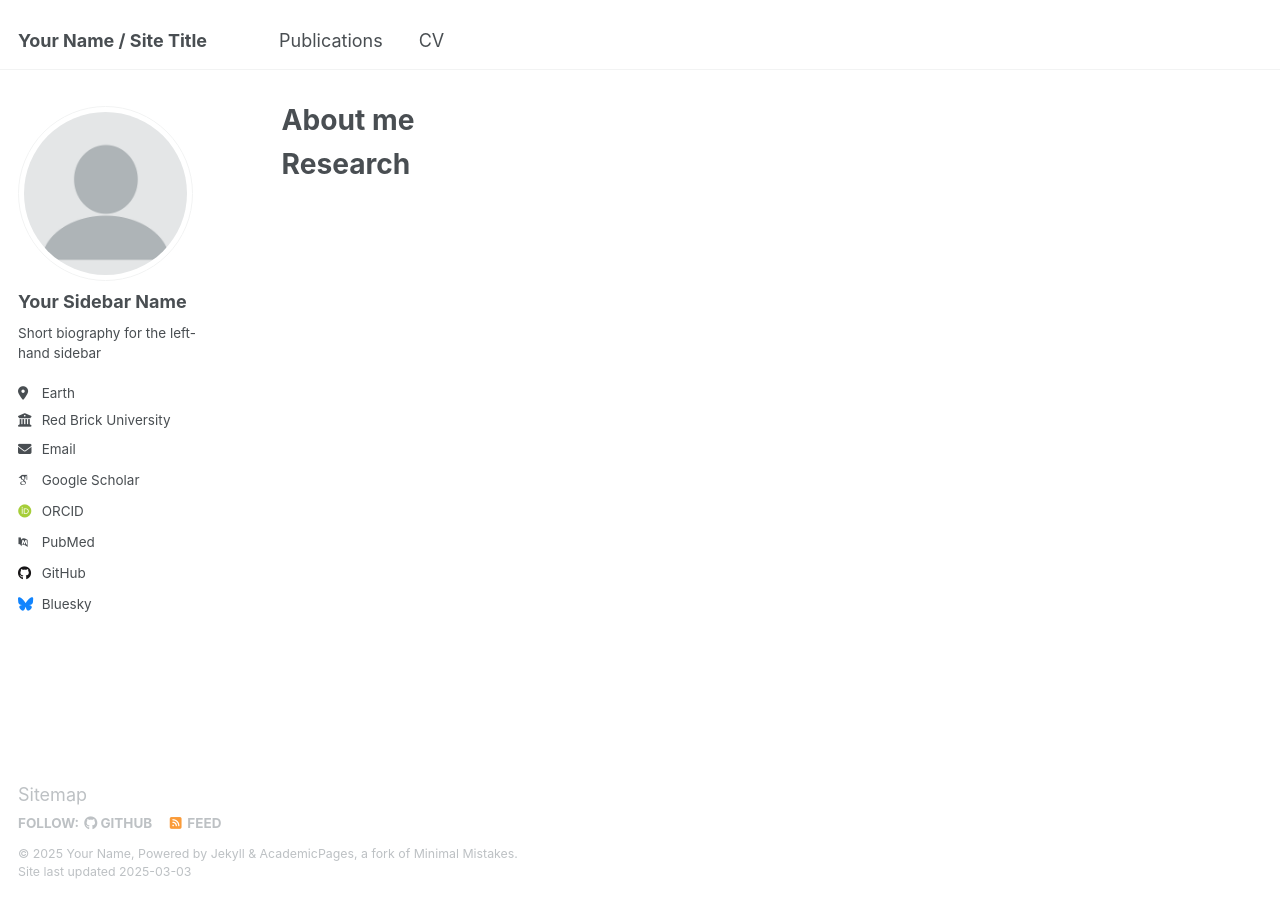
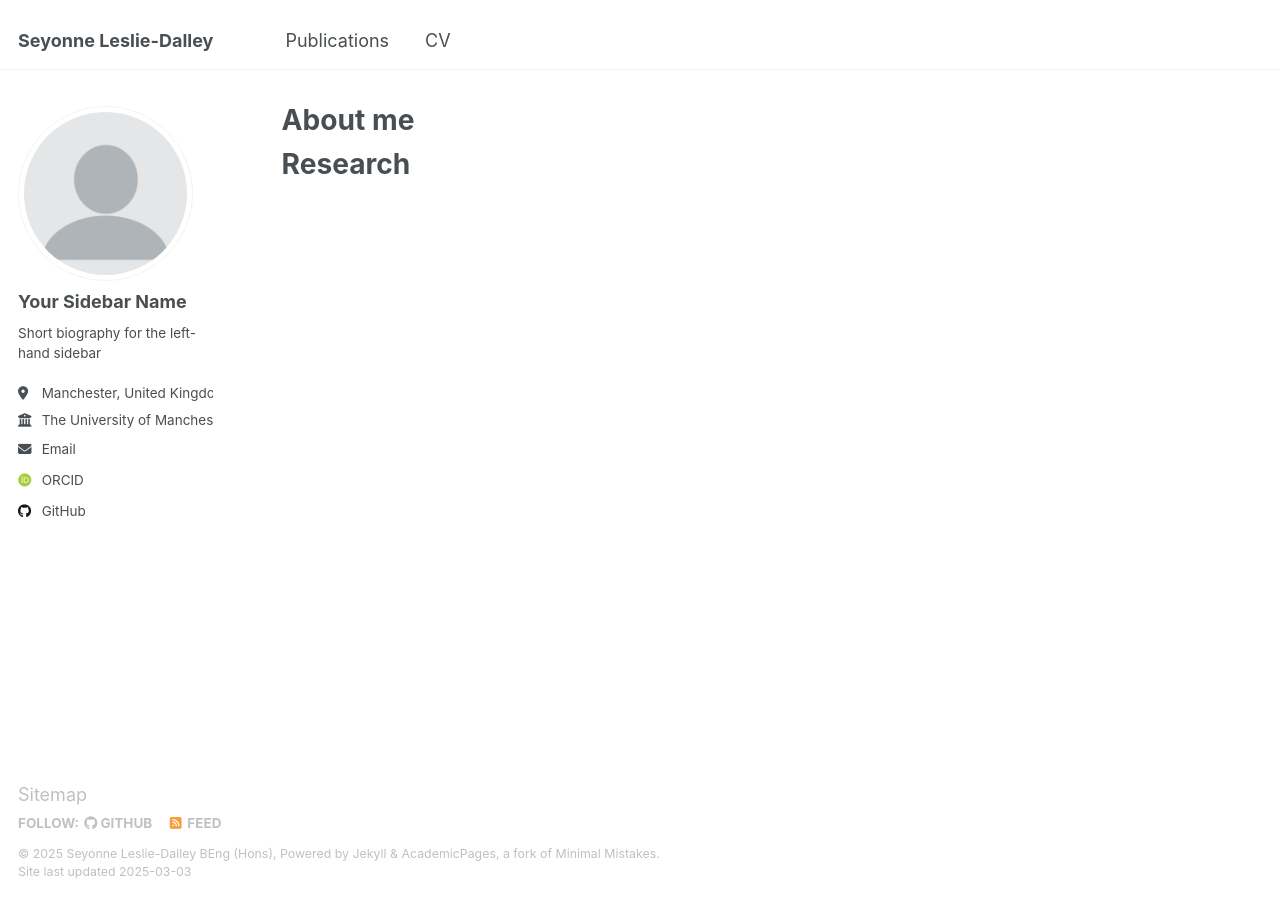
Before and after one commit to sladalley/sladalley.github.io, a Jekyll site: the page built from _pages/about.md, in a window 1280 px wide. Built offline with Jekyll 4.4.1, drawn with Linux system fonts in a browser that asks for light colours; some web fonts are replaced.

Commit message:
Update _config.yml

```diff
--- a/_config.yml
+++ b/_config.yml
@@ -9,11 +9,11 @@
 # Basic Site Settings
 locale                   : "en-US"
 site_theme               : "default"
-title                    : "Your Name / Site Title"
+title                    : "Seyonne Leslie-Dalley"
 title_separator          : "-"
-name                     : &name "Your Name"
-description              : &description "personal description"
-url                      : https://academicpages.github.io # the base hostname & protocol for your site e.g. "https://[your GitHub username].github.io"
+name                     : &name "Seyonne Leslie-Dalley BEng (Hons)"
+description              : &description "PGR in Robotics"
+url                      : https://sladalley.github.io # the base hostname & protocol for your site e.g. "https://[your GitHub username].github.io"
 baseurl                  : "" # the subpath of your site, e.g. "/blog"
 repository               : "academicpages/academicpages.github.io"
 
@@ -26,18 +26,18 @@ author:
   name             : "Your Sidebar Name"
   pronouns         : # example: "she/her"
   bio              : "Short biography for the left-hand sidebar"
-  location         : "Earth"
-  employer         : "Red Brick University"
+  location         : "Manchester, United Kingdom"
+  employer         : "The University of Manchester"
   uri              : # URL
-  email            : "none@example.org"
+  email            : "seyonne.leslie-dalley@manchester.ac.uk"
 
   # Academic websites
   arxiv            : # URL - Update with the correct link to your profile
-  googlescholar    : "https://scholar.google.com/citations?user=PS_CX0AAAAAJ"
+  googlescholar    :
   impactstory      : # URL
-  orcid            : "http://orcid.org/yourorcidurl"
+  orcid            : "https://orcid.org/0009-0003-9920-861X"
   semantic         : # URL
-  pubmed           : "https://www.ncbi.nlm.nih.gov/pubmed/?term=john+snow"
+  pubmed           :
   researchgate     : # URL
   scopus           : # URL
 
@@ -45,12 +45,12 @@ author:
   bitbucket        : # Username - Update with your username on the site
   codepen          : # Username
   dribbble         : # Username
-  github           : "academicpages"
+  github           : "sladalley"
   kaggle           : # Username
   stackoverflow    : # User number or user number and name (i.e., use "1" or "1/jeff-atwood")
 
   # Social media
-  bluesky          : "bsky.app" # Replace this with you Bluesky username
+  bluesky          :  # Replace this with you Bluesky username
   facebook         : # Username
   flickr           : # Username
   foursquare       : # Username
@@ -131,7 +131,7 @@ yandex_site_verification :
 
 # Social Sharing
 twitter:
-  username               : &twitter
+  username               :
 facebook:
   username               :
   app_id                 :
```
